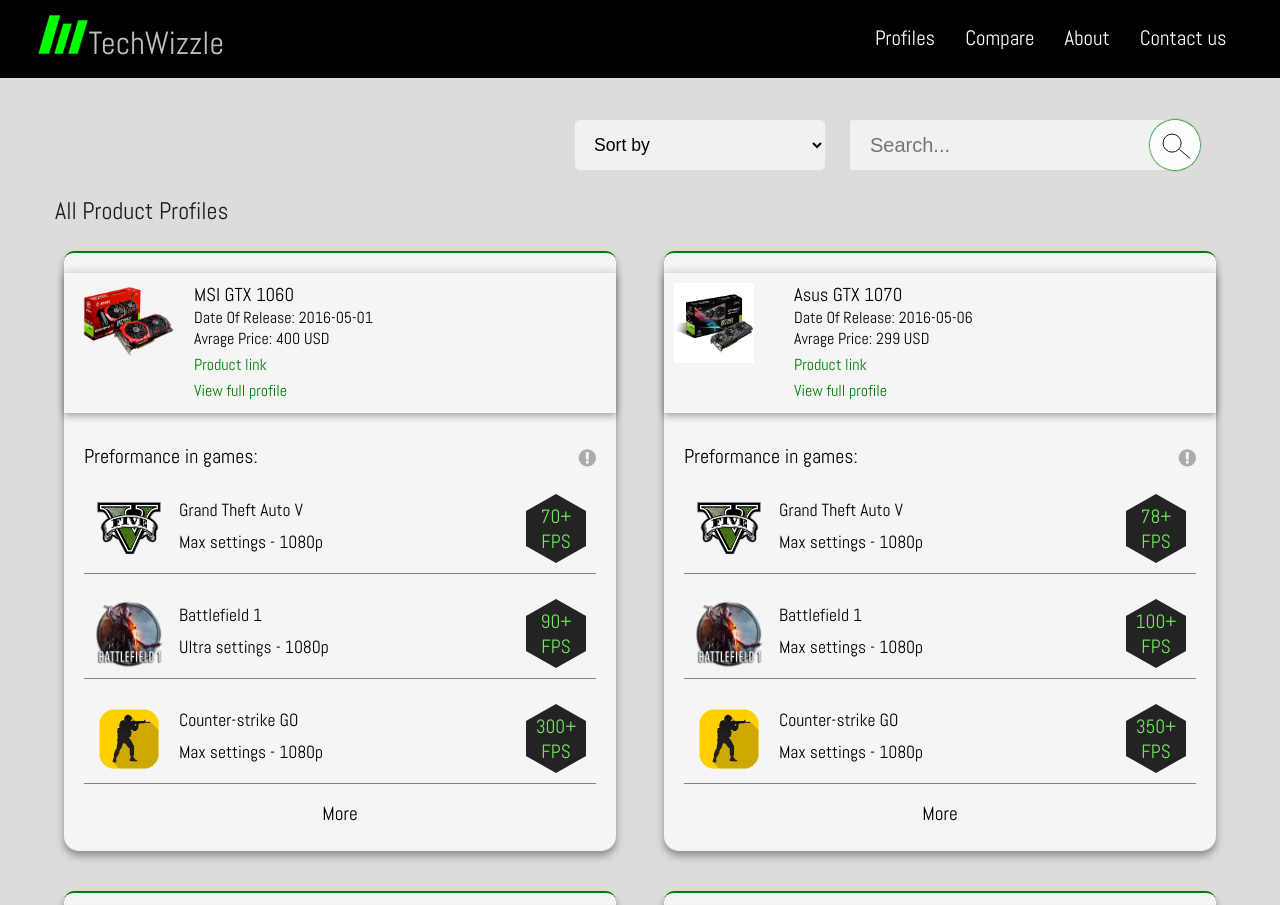
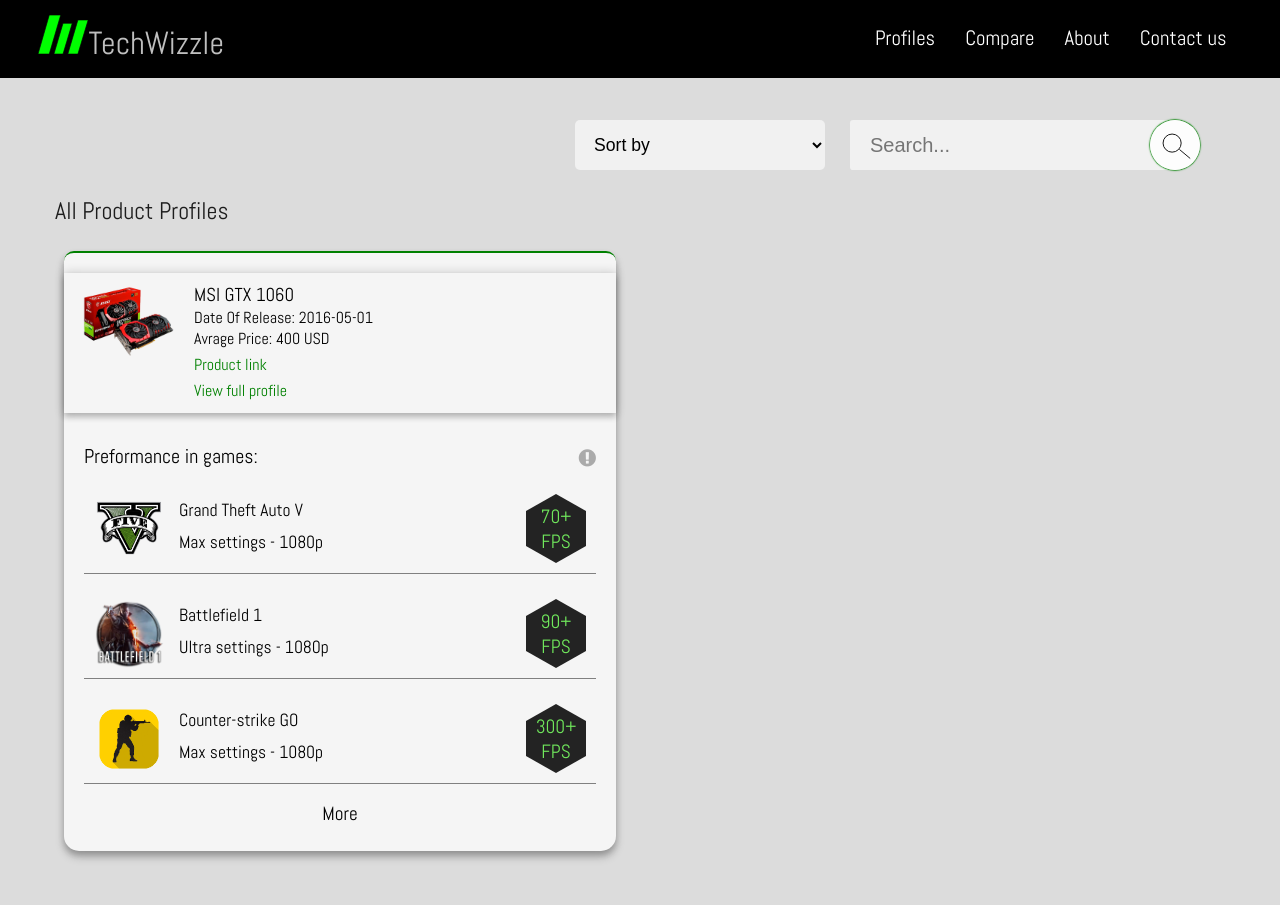
Before and after one commit to SarmadSA/techwizzle-react, a React (Create React App) app: page /profiles in a window 1280 px wide. Shown: the top 905 px of the page. Built offline with nearby package versions, Linux system fonts and the light colour scheme.

Commit message:
Add dynamic load button & load more functionality

```diff
--- a/src/pages/Profilespage.js
+++ b/src/pages/Profilespage.js
@@ -1,22 +1,47 @@
-import React from 'react';
+import React, {Component} from 'react';
 import SectionTitle from '../components/SectionTitle';
 import SearchForm from '../components/SearchForm';
 import data from '../data/cards.json';
 import CardRenderer from '../jobs/CardRenderer';
+import LoadButton from '../components/LoadButton';
 
-const Profilespage = () =>{
+export default class Profilespage extends Component{
+    constructor(props){
+        super(props);
+        this.state = {
+            numberOfCards: 1
+        }
+        this.loadMore = this.loadMore.bind(this);
+        this.renderLoadButton = this.renderLoadButton.bind(this);
+    }
+
+    loadMore(){
+        if(this.state.numberOfCards <= (data.cards).length){
+            this.setState({numberOfCards: this.state.numberOfCards + 1});
+        }
+    }
+
+    renderLoadButton(){
+        if(this.state.numberOfCards <= (data.cards).length){
+            return (<LoadButton clickHandler={this.loadMore}>Load More</LoadButton>);
+        }
+    }
+
+    render(){
         document.title = "TechWizzle | Profiles";
+        console.log(this.state.numberOfCards);
         return (
             <div>
                 <SearchForm />
                 <section>
+
                     <SectionTitle> All Product Profiles </SectionTitle>
-                <CardRenderer number={3} data={data.cards}/>
-                <CardRenderer number={3} data={data.cards}/>
-                <CardRenderer number={3} data={data.cards}/>
+                    <CardRenderer number={this.state.numberOfCards} data={data.cards}/>
+                    {this.renderLoadButton()}
+
+
                 </section>
             </div>
         );
+    }
 };
-
-export default Profilespage;
```
Lines whose indentation alone changed are shown as unchanged.
